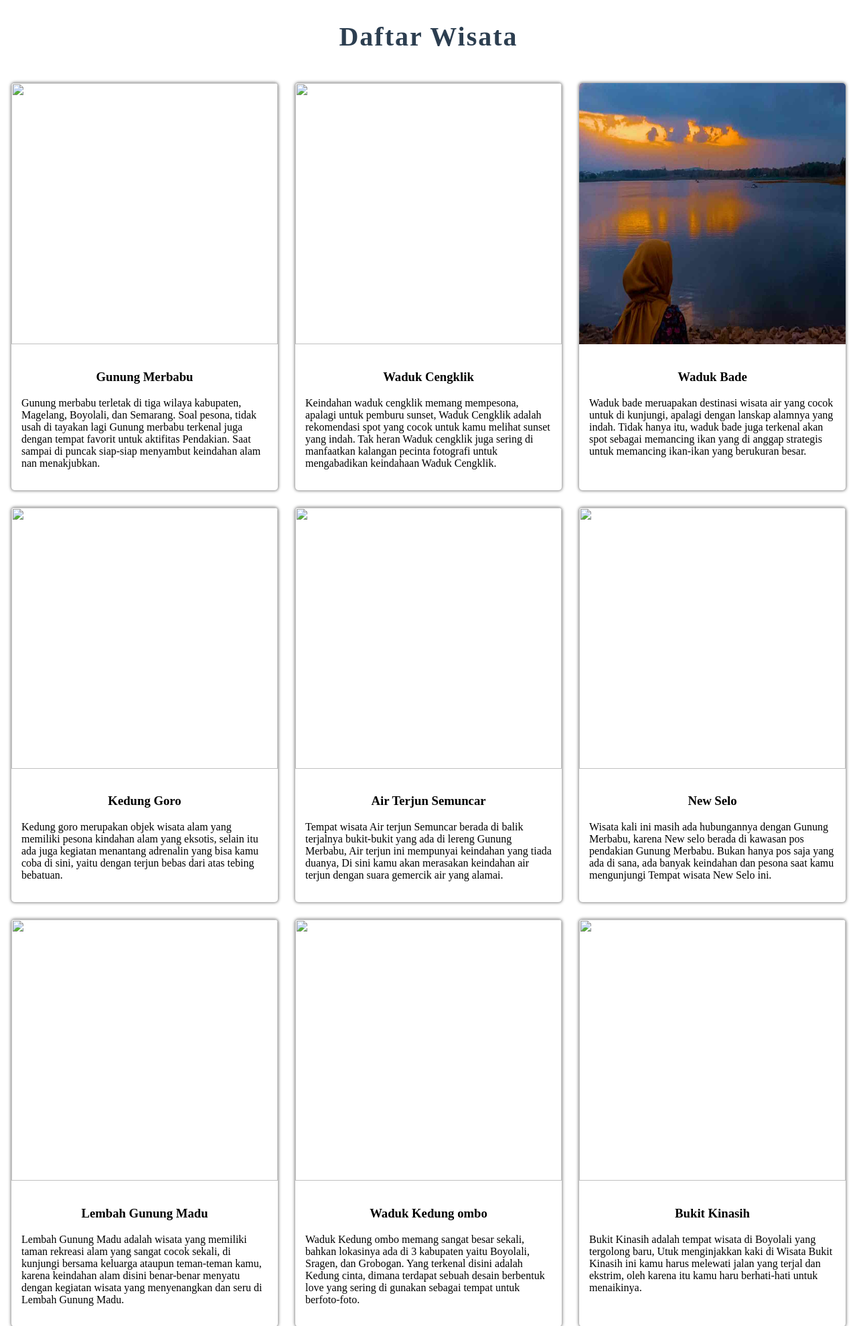
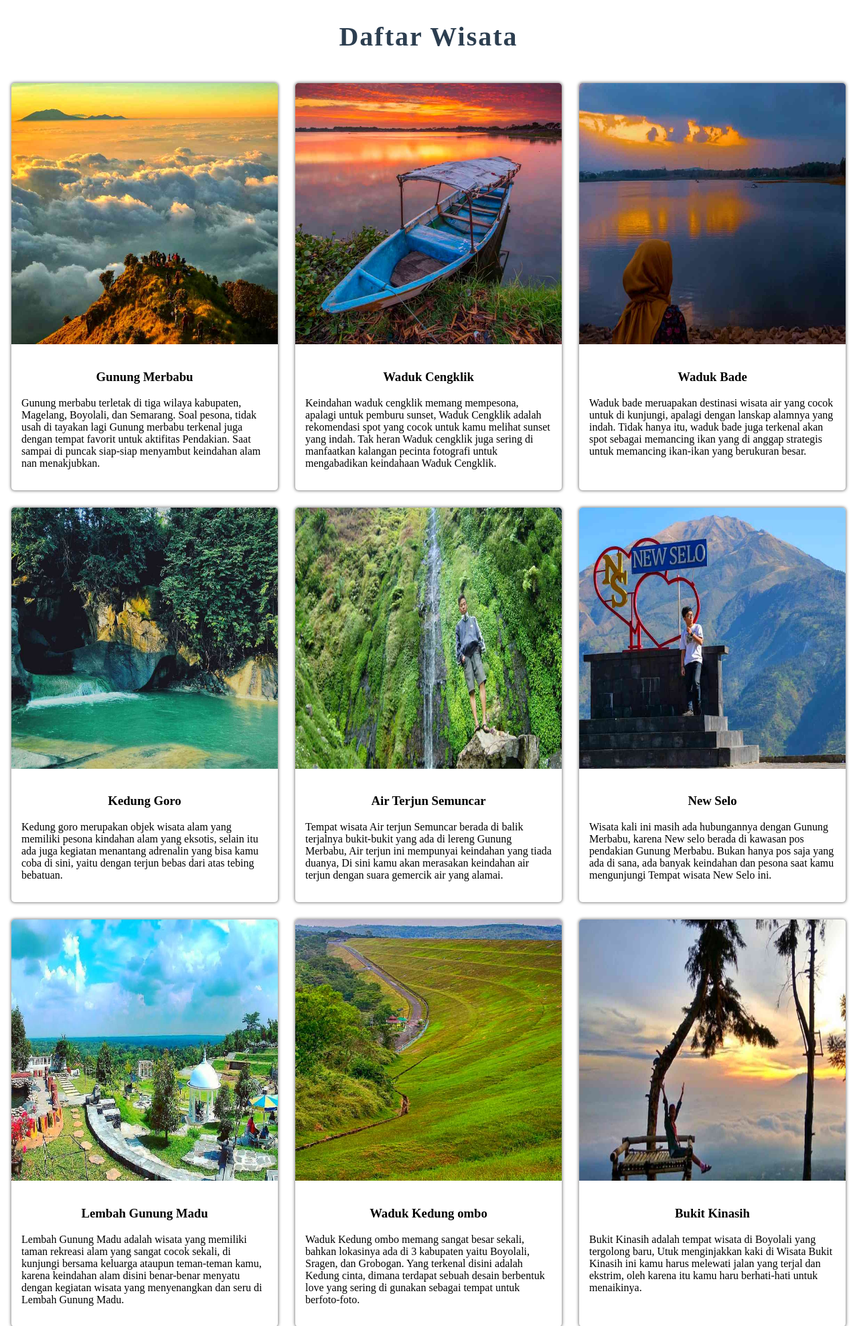
Before and after one commit to VickyArpa/wonderful-boyolali, a plain HTML site: page index.html in a window 1280 px wide. Shown: the part 820-2800 px from the top of the page at 67% size. Drawn offline with Linux system fonts and the light colour scheme; a script that the page names is missing; files whose address does not match are found by name.

Commit message:
Update index.html

```diff
--- a/index.html
+++ b/index.html
@@ -5,7 +5,7 @@
     <meta charset="UTF-8">
     <meta name="viewport" content="width=, initial-scale=1.0">
     <title>Wonderful Boyolali</title>
-    <link rel="stylesheet" href="styles/style.css">
+    <link rel="stylesheet" href="style.css">
 </head>
 
 <body>
@@ -35,7 +35,7 @@
 
     <header>
         <div class="container-header">
-            <img src="assets/image/cow.png">
+            <img src="cow.png">
             <h1>Boyolali Tersenyum</h1>
         </div>
 
@@ -50,7 +50,7 @@
 
                 <div class="row">
                     <article class="card">
-                        <img src="assets/image/Artikel/Merbabu.jpg" class="foto-wisata">
+                        <img src="Merbabu.jpg" class="foto-wisata">
                         <div class="card-body">
                             <h3>Gunung Merbabu</h3>
                             <p>Gunung merbabu terletak di tiga wilaya kabupaten, Magelang, Boyolali, dan Semarang.
@@ -62,7 +62,7 @@
                     </article>
 
                     <article class="card">
-                        <img src="assets/image/Artikel/waduk-cengkli.jpg" class="foto-wisata">
+                        <img src="waduk-cengkli.jpg" class="foto-wisata">
                         <div class="card-body">
                             <h3>Waduk Cengklik</h3>
                             <p>Keindahan waduk cengklik memang mempesona, apalagi untuk pemburu sunset, Waduk Cengklik
@@ -89,7 +89,7 @@
                     </article>
 
                     <article class="card">
-                        <img src="assets/image/Artikel/kedung-goro.jpg" class="foto-wisata">
+                        <img src="kedung-goro.jpg" class="foto-wisata">
                         <div class="card-body">
                             <h3>Kedung Goro</h3>
                             <p> Kedung goro merupakan objek wisata alam yang memiliki pesona kindahan alam yang eksotis,
@@ -101,7 +101,7 @@
                     </article>
 
                     <article class="card">
-                        <img src="assets/image/Artikel/air-terjun-semuncar.jpg" class="foto-wisata">
+                        <img src="air-terjun-semuncar.jpg" class="foto-wisata">
                         <div class="card-body">
                             <h3>Air Terjun Semuncar</h3>
                             <p>Tempat wisata Air terjun Semuncar berada di balik terjalnya bukit-bukit yang ada di
@@ -113,7 +113,7 @@
                     </article>
 
                     <article class="card">
-                        <img src="assets/image/Artikel/new-selo.jpg" class="foto-wisata">
+                        <img src="new-selo.jpg" class="foto-wisata">
                         <div class="card-body">
                             <h3>New Selo</h3>
                             <p>Wisata kali ini masih ada hubungannya dengan Gunung Merbabu, karena New selo berada di
@@ -124,7 +124,7 @@
                     </article>
 
                     <article class="card">
-                        <img src="assets/image/Artikel/lembah-gunung-madu.jpg" class="foto-wisata">
+                        <img src="lembah-gunung-madu.jpg" class="foto-wisata">
                         <div class="card-body">
                             <h3>Lembah Gunung Madu</h3>
                             <p> Lembah Gunung Madu adalah wisata yang memiliki taman rekreasi alam yang sangat cocok
@@ -138,7 +138,7 @@
                     </article>
 
                     <article class="card">
-                        <img src="assets/image/Artikel/kedung-ombo.jpg" class="foto-wisata">
+                        <img src="kedung-ombo.jpg" class="foto-wisata">
                         <div class="card-body">
                             <h3>Waduk Kedung ombo </h3>
                             <p>Waduk Kedung ombo memang sangat besar sekali, bahkan lokasinya ada di 3 kabupaten yaitu
@@ -151,7 +151,7 @@
                     </article>
 
                     <article class="card">
-                        <img src="assets/image/Artikel/bukit-kinasih.jpg" class="foto-wisata">
+                        <img src="bukit-kinasih.jpg" class="foto-wisata">
 
                         <div class="card-body">
                             <h3>Bukit Kinasih</h3>
@@ -173,7 +173,7 @@
         <aside id="tentang-saya">
             <div class="container-halaman-aside">
 
-                <img src="assets/image/profile.png" class="foto-profile">
+                <img src="profile.png" class="foto-profile">
                 <div class="tentang-saya-body">
                     <h2 class="tentang-saya-judul">Tentang Saya</h2>
                     <hr>
```
